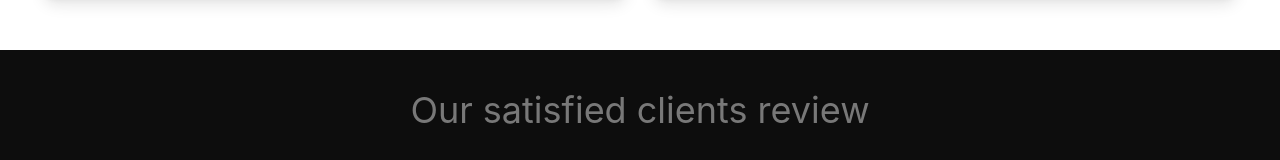
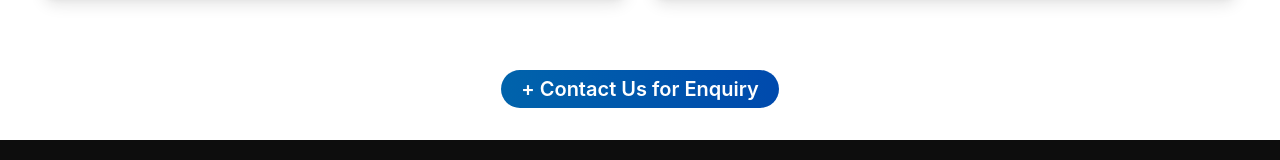
Before and after one commit to piyush2053/Versa-Blend-Softwares-, a React (Create React App) app: page / in a window 1280 px wide. Shown: the part 717-877 px from the top of the page. Built offline with nearby package versions, Linux system fonts and the light colour scheme; a web font is replaced by a local one.

Commit message:
feat: Fixed button

```diff
--- a/package.json
+++ b/package.json
@@ -3,12 +3,14 @@
   "version": "0.1.0",
   "private": true,
   "dependencies": {
+    "@radix-ui/react-popover": "^1.1.6",
     "@react-spring/web": "^9.7.5",
     "@testing-library/jest-dom": "^5.17.0",
     "@testing-library/react": "^13.4.0",
     "@testing-library/user-event": "^13.5.0",
     "antd": "^5.22.1",
     "framer-motion": "^12.4.2",
+    "lucide-react": "^0.475.0",
     "ogl": "^1.0.11",
     "react": "^18.3.1",
     "react-dom": "^18.3.1",
--- /dev/null
+++ b/src/Components/Chunks/Button/NeonButton.tsx
@@ -0,0 +1,37 @@
+import { useState } from "react";
+import * as Popover from "@radix-ui/react-popover";
+import { Phone, Mail } from "lucide-react";
+
+export default function NeonButton({ text }: any) {
+  const [open, setOpen] = useState(false);
+
+  return (
+    <div className="flex justify-center items-center relative my-8">
+      <Popover.Root open={open} onOpenChange={setOpen}>
+        <Popover.Trigger asChild>
+          <button className="bg-vbs px-5 py-1 rounded-full text-white font-semibold text-[20px]">
+            {text}
+          </button>
+        </Popover.Trigger>
+        <Popover.Portal>
+        <Popover.Content className="bg-blue-50 shadow-lg rounded-lg p-2 text-black w-70 transition">
+            <div
+              className="flex items-center space-x-2 p-2 hover:bg-gray-100 cursor-pointer rounded"
+              onClick={() => window.location.href = 'tel:+918770162378'}
+            >
+              <Phone size={16} color="green" fill="green" fillOpacity={0.1}/>
+              <span>Call on +91 8770162378</span>
+            </div>
+            <div
+              className="flex items-center space-x-2 p-2 hover:bg-gray-100 cursor-pointer rounded"
+              onClick={() => window.location.href = 'mailto:piyushpatel2053@gmail.com'}
+            >
+              <Mail size={16} color="blue" fill="blue" fillOpacity={0.05}/>
+              <span>piyushpatel2053@gmail.com</span>
+            </div>
+          </Popover.Content>
+        </Popover.Portal>
+      </Popover.Root>
+    </div>
+  );
+}
--- a/src/Components/Pages/Home/Home.tsx
+++ b/src/Components/Pages/Home/Home.tsx
@@ -2,6 +2,7 @@ import Globe from "../../Chunks/Globe/Globe";
 import ClientReviews from "../../Sections/ClientReview/Review";
 import { Helmet } from "react-helmet";
 import OurProducts from "../../Sections/OurProducts/OurProducts";
+import NeonButton from "../../Chunks/Button/NeonButton";
 
 export default function Home() {
   return (
@@ -53,9 +54,12 @@ export default function Home() {
       </Helmet>
 
       <Globe />
+
       <div className="mt-5">
+
         <OurProducts />
       </div>
+      <NeonButton text="+ Contact Us for Enquiry"/>
       <div className="mt-3">
         <ClientReviews />
       </div>
```
Also changed, not shown: 1 other file (tests, documents, lock files or other folders).
